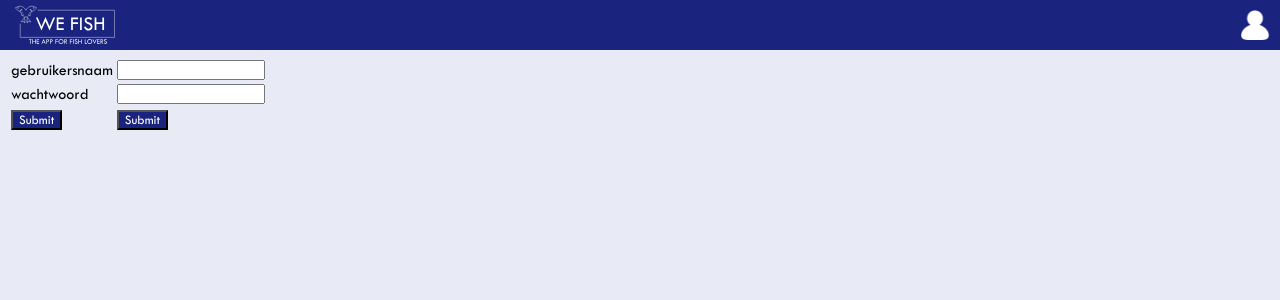
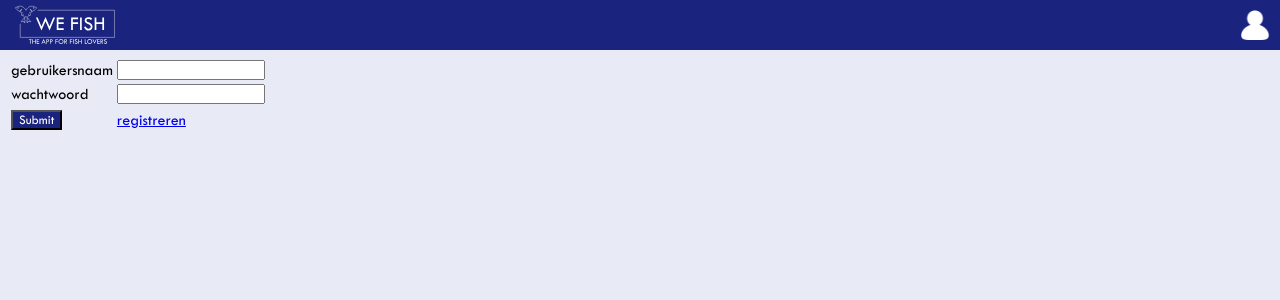
Before and after one commit to svennote/WeFish.github.io, a Jekyll site: the page built from login.html, in a window 1280 px wide. Shown: the top 300 px of the page. Built offline with Jekyll 4.4.1, drawn with Linux system fonts in a browser that asks for light colours.

Commit message:
aangepast

```diff
--- a/login.html
+++ b/login.html
@@ -10,7 +10,7 @@ title   : "We Fish"
     <form action="login.html">
     <tr><td><label>gebruikersnaam</label></td><td><input id="InlogNaam" name="naam" type="text" required="required"></td></tr>
     <tr><td><label>wachtwoord</label></td><td><input id ="InlogWachtwoord" name="wachtwoord" type="password" required ="required"></td><tr>
-   <tr><td><input id="btn_submit" type="submit" onClick= "GebruikerInloggen()"></td><td><input id="btn_registreer" type="submit" href="registreer.html" placeholder="registreren"></td></tr>
+   <tr><td><input id="btn_submit" type="submit" onClick= "GebruikerInloggen()"></td><td><a href="registreer.html">registreren</a></td></tr>
     </form>
     </table>
 </div>
```
